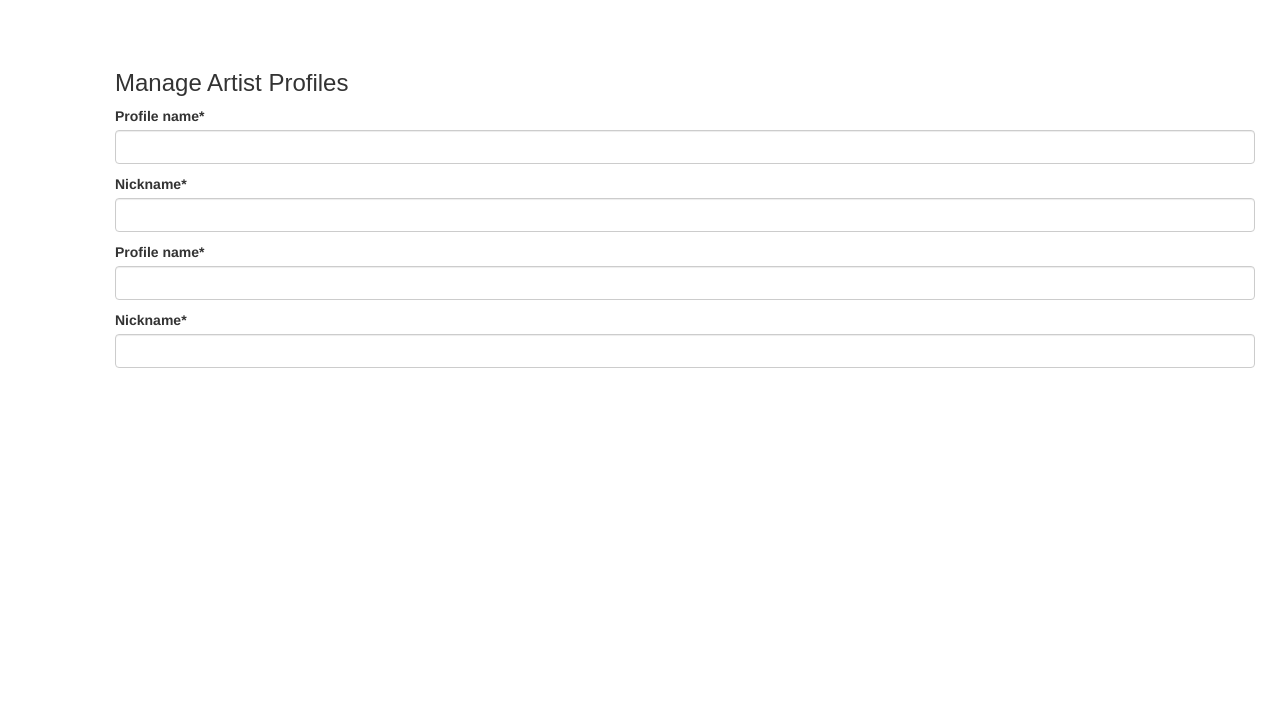
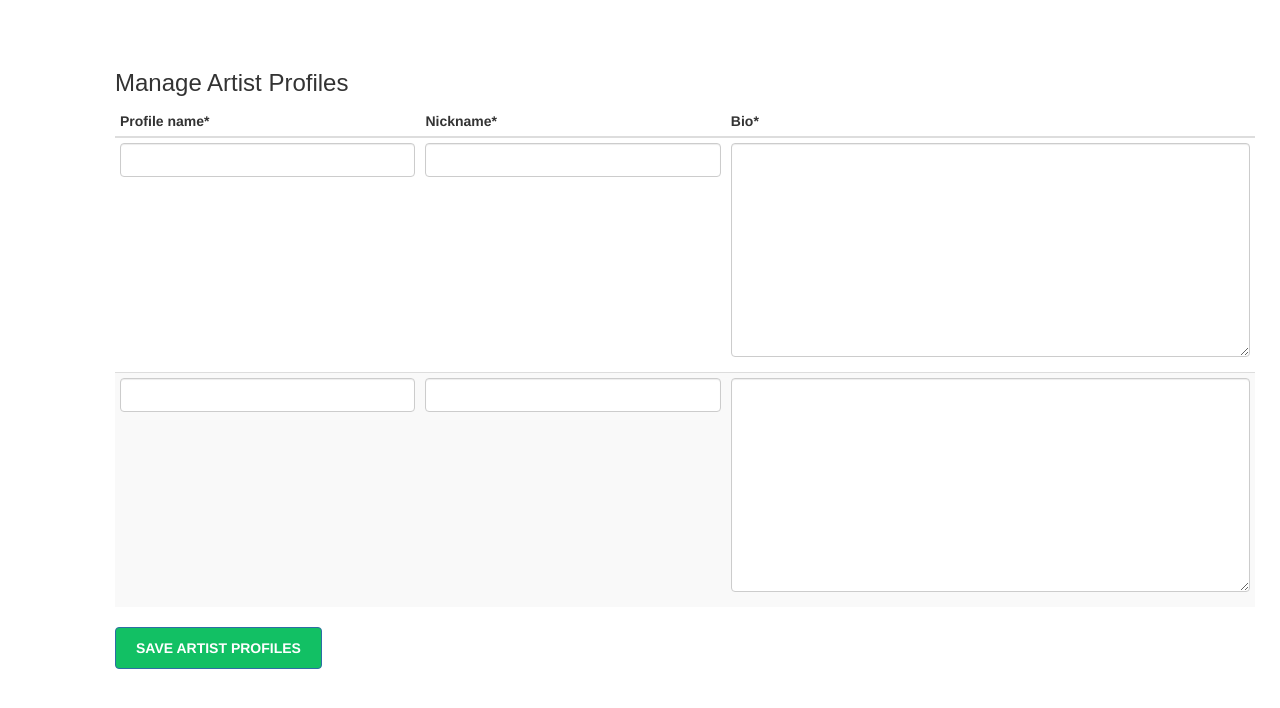
Before and after one commit to aaronjbecker/KidsArtShow-Demo, a Django app: page /manage_artists in a window 1280 px wide. Shown: the part 52-760 px from the top of the page. Run offline with Django 3.2, Linux system fonts and the light colour scheme; a user stored in the database is signed in; data comes from the database, SQL or seed files in the repository; some libraries are stand-ins or nearby versions; some web fonts are replaced.

Commit message:
can use manage artists formset to create and update artist profile info

```diff
--- a/src/kids_art_show/forms.py
+++ b/src/kids_art_show/forms.py
@@ -10,7 +10,7 @@ from django.contrib.auth.decorators import login_required
 from crispy_forms.helper import FormHelper, Layout
 from crispy_forms.bootstrap import StrictButton
 from django.forms.models import ModelChoiceField
-
+from crispy_forms.layout import Submit
 
 class KidsArtShowUserCreationForm(UserCreationForm):
 
@@ -39,6 +39,8 @@ class CreatePostForm(ModelForm):
         # user is used to select ContentCreators, not fed to superclass ctor
         user = kwargs.pop('user')
         super(CreatePostForm, self).__init__(*args, **kwargs)
+        # these intermediate assignments do help with forcing evaluation,
+        #   at least while debugging (in practice)
         qs = user.children.all()
         mcf = ModelChoiceField(queryset=qs)
         self.fields['author'] = mcf
@@ -59,8 +61,22 @@ class CreatePostForm(ModelForm):
 #         fields = ['profile_name', 'nickname']
 #         labels = {'profile_name': 'Artist Profile Name'}
 
+class ManageChildrenFormsetHelper(FormHelper):
+    def __init__(self, *args, form_action='manage_artists', **kwargs):
+        super(ManageChildrenFormsetHelper, self).__init__(*args, **kwargs)
+        self.form_method = 'post'
+        self.layout = Layout('profile_name', 'nickname', 'bio',
+                             StrictButton('Update Children', css_class='btn-default', type='submit'))
+        self.template = 'bootstrap/table_inline_formset.html'
+        self.add_input(Submit('submit', 'Save Artist Profiles'))
+        self.form_action = form_action
+        self.render_required_fields = True
+
+
+# class ManageChildrenFormset(ModelFormset):
+
 
 ManageChildrenFormset = \
     modelformset_factory(ContentCreator,
-                         fields=['profile_name', 'nickname'],
+                         fields=('profile_name', 'nickname', 'bio'),
                          min_num=1)
--- a/src/kids_art_show/models.py
+++ b/src/kids_art_show/models.py
@@ -45,9 +45,9 @@ class ContentCreator(models.Model):
                                        related_name='children')
     nickname = models.CharField(max_length=20, null=True, default=None)
     bio = models.TextField(max_length=1000, null=True, default=None)
-    # TODO: what should default privacy setting be?
+    # TODO: profile visibility
+    # TODO: manager for public profiles; should be indexed by number of followers?
     # TODO: other child-related fields, e.g. bio, age, favorite color, etc.
-    # TODO: manager for public profiles; should be indexed by number of followers?
 
     def __str__(self):
         return self.profile_name
--- a/src/kids_art_show/templates/kids_art_show/manage_formset.html
+++ b/src/kids_art_show/templates/kids_art_show/manage_formset.html
@@ -13,7 +13,7 @@
     {% if heading %}
         <h3>{{ heading }}</h3>
     {% endif %}
-    {% crispy formset %}
+    {% crispy formset helper %}
     </div>
 {#    <form class="form-horizontal" method="POST" action="">#}
 {#        {% csrf_token %}#}
--- a/src/kids_art_show/views.py
+++ b/src/kids_art_show/views.py
@@ -7,7 +7,8 @@ from django.http import JsonResponse
 from django.views.decorators.cache import never_cache
 from django.views.decorators.csrf import csrf_protect
 from django.forms import formset_factory
-from .forms import KidsArtShowUserCreationForm, ManageChildrenFormset, CreatePostForm
+import kids_art_show.forms as kasf
+from .forms import KidsArtShowUserCreationForm, ManageChildrenFormset, CreatePostForm, ManageChildrenFormsetHelper
 from .models import Post, ContentCreator
 # import remember_me.views as rmv
 import remember_me.forms as rmf
@@ -192,23 +193,28 @@ def manage_artists(request):
     template_name = 'kids_art_show/manage_formset.html'
     heading_message = "Manage Artist Profiles"
     formset = None
-
+    # create formatting helper
+    helper = kasf.ManageChildrenFormsetHelper()
     if request.method == 'GET':
-        formset = ManageChildrenFormset(queryset=ContentCreator.objects.none())
+        # initially, populate forms with this user's children
+        formset = ManageChildrenFormset(queryset=request.user.children.all())
     elif request.method == 'POST':
         formset = ManageChildrenFormset(request.POST)
         if formset.is_valid():
             for form in formset:
                 cd = form.cleaned_data
+                if 'id' in cd and cd['id']:
+                    # extract int from ModelFormset object
+                    cd['id'] = cd['id'].id
                 if cd.get('profile_name', False):
+                    # parent account is user logged into this form
+                    cd['parent_account_id'] = request.user.id
+                    # django automatically knows to execute an update or an insert
                     ContentCreator(**cd).save()
-                # name = form.cleaned_data.get('name')
-                # save book instance
-                # if name:
-                #     Book(name=name).save()
             return redirect('user_dashboard')
     return render(request, template_name,
                   { 'formset': formset,
+                    'helper': helper,
                     'heading': heading_message })
 
 
```
